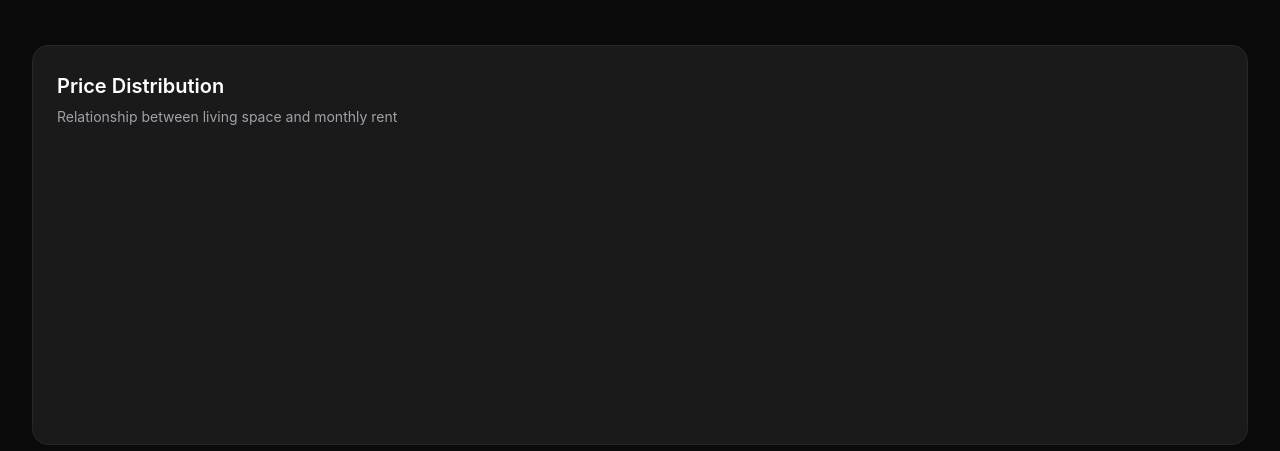
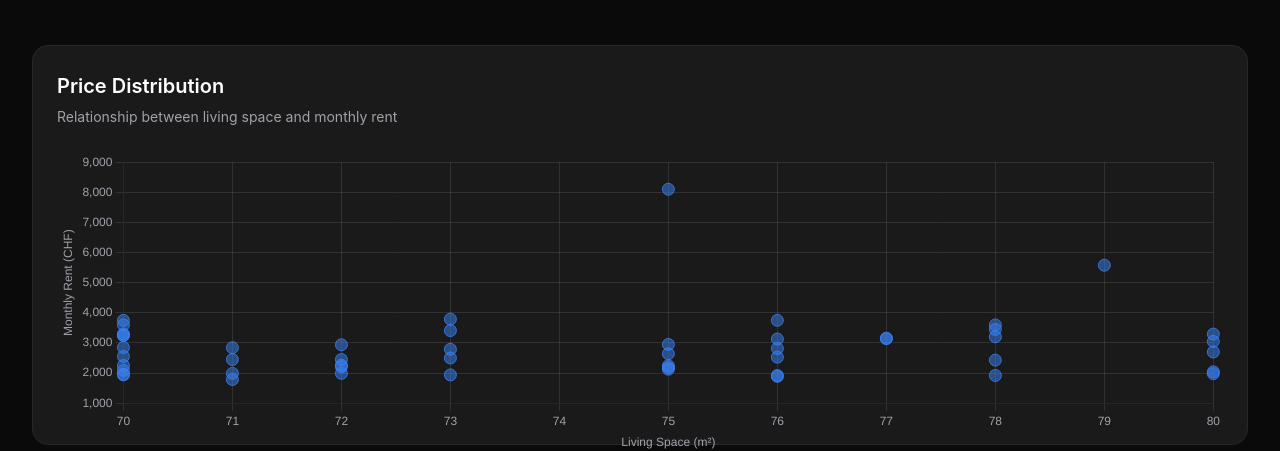
Before and after one commit to MrCodeBS/Z-rich-Housing-Dashboard, a plain HTML site: page index.html in a window 1280 px wide. Shown: the part 358-809 px from the top of the page. Drawn offline with nearby package versions, Linux system fonts and the light colour scheme.

Commit message:
Update index.html

```diff
--- a/index.html
+++ b/index.html
@@ -202,7 +202,7 @@
 
     <script>
         const data = [
-            [{Wohnflache: 75, Miete: 2182, Zimmer: 4.0, ort: "Adliswil", plz: 8134},
+            {Wohnflache: 75, Miete: 2182, Zimmer: 4.0, ort: "Adliswil", plz: 8134},
             {Wohnflache: 76, Miete: 2528, Zimmer: 3.5, ort: "Dietikon", plz: 8953},
             {Wohnflache: 73, Miete: 2500, Zimmer: 3.5, ort: "Wetzikon", plz: 8620},
             {Wohnflache: 77, Miete: 3160, Zimmer: 3.5, ort: "Dübendorf", plz: 8600},
```
